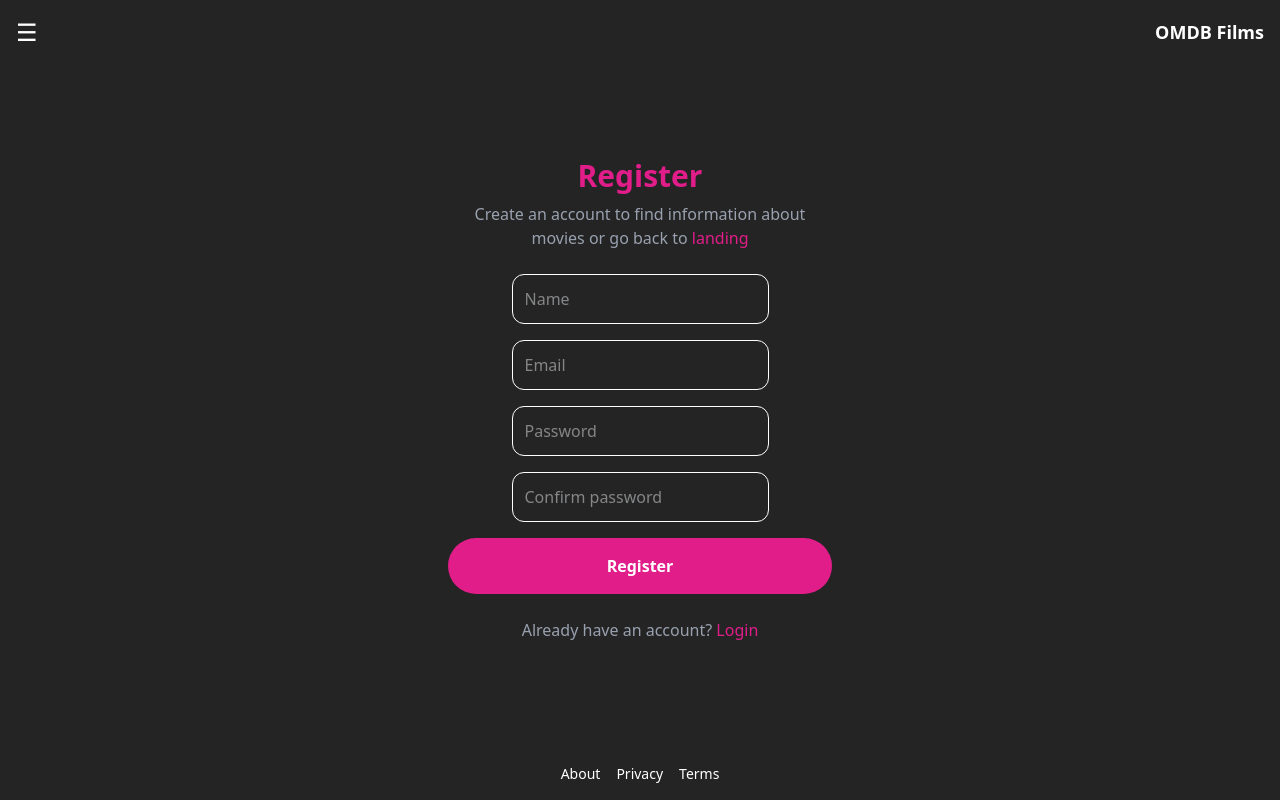
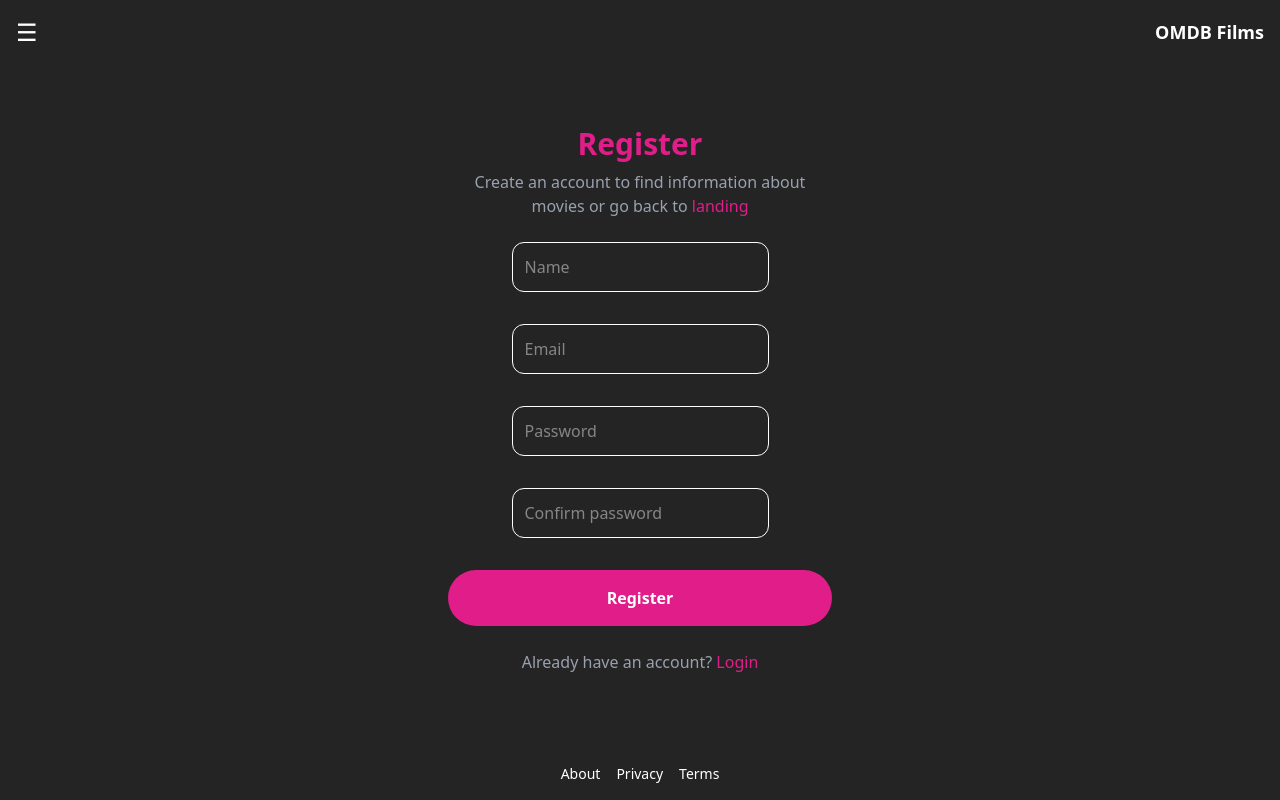
Before and after one commit to neuroflip/OMDBFilms, a React (Vite) app: page /register in a window 1280 px wide. Built offline with nearby package versions, Linux system fonts and the light colour scheme.

Commit message:
feat: register and login form validations before supabase integration

```diff
--- a/src/App.css
+++ b/src/App.css
@@ -26,4 +26,12 @@
   input {
     @apply border border-secondary rounded-xl p-3;
   }
+
+  .valid {
+    @apply border-secondary;
+  }
+
+  .invalid, .invalid:focus {
+    @apply border-primary;
+  }
 }
--- a/src/App.tsx
+++ b/src/App.tsx
@@ -3,6 +3,7 @@ import { RouterProvider } from "react-router/dom";
 import Landing from './pages/Landing/Landing'
 import RegisterForm from "./features/users/ResgisterForm/RegisterForm";
 import Login from "./features/users/Login/Login";
+import ErrorBoundary from "./components/ErrorBoundary/ErrorBoundary";
 
 import './App.css'
 import Header from "./components/Header/Header";
@@ -21,11 +22,11 @@ const router = createBrowserRouter([{
 }]);
 
 const App = () => {
-  return (<>
+  return (<ErrorBoundary fallback={ <p>There is a problem rendering the App. Please reload and try again.</p> }>
     <Header />
     <RouterProvider router={ router } />
     <Footer />
-  </>)
+  </ErrorBoundary>)
 }
 
 export default App
--- /dev/null
+++ b/src/components/ErrorBoundary/ErrorBoundary.tsx
@@ -0,0 +1,26 @@
+import * as React from "react";
+import type { ErrorBoundaryProps, ErrorBoundaryState } from "./ErrorBoundary.types";
+
+class ErrorBoundary extends React.Component<ErrorBoundaryProps, ErrorBoundaryState> {
+  public state: ErrorBoundaryState = {
+    hasError: false
+  };
+
+  public static getDerivedStateFromError(): ErrorBoundaryState {
+    return { hasError: true };
+  }
+
+  public componentDidCatch(error: Error, errorInfo: React.ErrorInfo) {
+    console.error("Uncaught error:", error, errorInfo);
+  }
+
+  public render() {
+    if (this.state.hasError) {
+      return this.props.fallback;
+    }
+
+    return this.props.children;
+  }
+}
+
+export default ErrorBoundary;
--- /dev/null
+++ b/src/components/ErrorBoundary/ErrorBoundary.types.ts
@@ -0,0 +1,10 @@
+type ErrorBoundaryProps = {
+    fallback: React.ReactElement,
+    children?: React.ReactNode
+}
+
+type ErrorBoundaryState = {
+  hasError: boolean;
+}
+
+export type { ErrorBoundaryProps, ErrorBoundaryState };
--- a/src/features/users/Login/Login.tsx
+++ b/src/features/users/Login/Login.tsx
@@ -1,6 +1,24 @@
+import * as React from "react";
 import { NavLink } from "react-router";
+import { emailSchema, loginFormValidates, setAndValidate } from "../helpers/validation";
 
 const Login = () => {
+    const [ email, setEmail ] = React.useState('');
+    const [ password, setPassword ] = React.useState('');
+
+    const onSubmitLoginForm = (formData: FormData) => {
+        if (loginFormValidates(formData)) {
+            setEmail('');
+            setPassword('');
+        }
+    }
+
+    const onPaswordChange = (event: React.ChangeEvent<HTMLInputElement>) => {
+        const value = (event.target as HTMLInputElement).value;
+
+        setPassword(value);
+    }
+
     return (<>
         <div className="w-full max-w-sm">
             <h2 className="text-3xl font-bold text-primary mb-2 text-center">Login</h2>
@@ -9,9 +27,11 @@ const Login = () => {
                 <NavLink to="/" className="link"> landing</NavLink>
             </p>
 
-            <form className="space-y-4">
-                <input type="email" placeholder="Email" />
-                <input type="password" placeholder="Password" />
+            <form className="space-y-4" action={ onSubmitLoginForm } noValidate>
+                <input type="email" id="email" name="email" placeholder="Email" onChange={ () => { setAndValidate(setEmail, 'email', emailSchema) }} value={ email } />
+                <div className="email__feedback"></div>
+                <input type="password" id="password" name="password" placeholder="Password" onChange={ onPaswordChange } value={ password } />
+                <div className="password__feedback"></div>
                 <button type="submit" className="button-primary"> Login </button>
             </form>
 
--- a/src/features/users/ResgisterForm/RegisterForm.tsx
+++ b/src/features/users/ResgisterForm/RegisterForm.tsx
@@ -1,6 +1,21 @@
 import { NavLink } from "react-router";
+import { emailSchema, registerFormValidates, nameSchema, passwordSchema, notEmptySchema, setAndValidate, validateConfirmPassword } from "../helpers/validation";
+import * as React from "react";
 
 const RegisterForm = () => {
+    const [ name, setName ] = React.useState('');
+    const [ email, setEmail ] = React.useState('');
+    const [ password, setPassword ] = React.useState('');
+    const [ repassword, setRepassword ] = React.useState('');
+    const onSubmitRegisterForm = (formData: FormData) => {
+        if (registerFormValidates(formData)) {
+            setName('');
+            setEmail('');
+            setPassword('');
+            setRepassword('');
+        }
+    }
+
     return (<>
         <div className="w-full max-w-sm">
         <h2 className="text-3xl font-bold text-primary mb-2 text-center">Register</h2>
@@ -9,11 +24,22 @@ const RegisterForm = () => {
                 <NavLink to="/" className="link"> landing</NavLink>
         </p>
 
-        <form className="space-y-4">
-            <input type="text" placeholder="Name" />
-            <input type="email" placeholder="Email" />
-            <input type="password" placeholder="Password" />
-            <input type="password" placeholder="Confirm password" />
+        <form className="space-y-4" action={ onSubmitRegisterForm } noValidate>
+            <input id="name" name="name" type="text" placeholder="Name"
+                onChange={ () => { setAndValidate(setName, 'name', nameSchema) }} value={ name } />
+            <div className="name__feedback"></div>
+            <input id="email" name="email" type="email" placeholder="Email"
+                onChange={ () => { setAndValidate(setEmail, 'email', emailSchema) }} value={ email } />
+            <div className="email__feedback"></div>
+            <input id="password" name="password" type="password" placeholder="Password"
+                onChange={ () => { setAndValidate(setPassword, 'password', passwordSchema) }} value={ password } />
+            <div className="password__feedback"></div>
+            <input id="repassword" name="repassword" type="password" placeholder="Confirm password"
+                onChange={ () => {
+                    setAndValidate(setRepassword, 'repassword', notEmptySchema);
+                    validateConfirmPassword();
+                }} value={ repassword } />
+            <div className="repassword__feedback"></div>
             <button type="submit" className="button-primary"> Register </button>
         </form>
 
--- /dev/null
+++ b/src/features/users/helpers/validation.ts
@@ -0,0 +1,130 @@
+const INVALIDCLASS = 'invalid';
+const VALIDCLASS = 'valid';
+
+import * as z from 'zod';
+
+const nameSchema = z.string().max(25).min(2, "The name must have at least 2 chars");
+const passwordSchema = z.string().min(6, {
+    message: "The password must be minimum 6 chars length"
+  }).refine((password) => /[A-Z]/.test(password), {
+    message: "The password must have at least one capital letter"
+  }).refine((password) => /[a-z]/.test(password), {
+    message: "The password must have at least one non capital letter"
+  }).refine((password) => /[0-9]/.test(password), {
+    message: "The password must have at least one number"
+  }).refine((password) => /[!@#$%^&*]/.test(password), {
+    message: "The password must have at least one special character (!@#$%^&*)"
+  });
+const notEmptySchema = z.string().min(1, {
+    message: "The password cannot be empty"
+  });
+const passwordConfirmationSchema = z.object({ password: passwordSchema, repassword: notEmptySchema}).refine((data) => data.password === data.repassword, {
+    message: "The password confirmation is incorrect"
+  });
+const emailSchema = z.email("The email is not in the correct format").min(5).max(50);
+
+const validateConfirmPassword = () => {
+  const feedbackElement = document.querySelector('.repassword__feedback');
+  const passwordElement = document.getElementById('password') as HTMLInputElement;
+  const repasswordElement = document.getElementById('repassword') as HTMLInputElement;
+  const result = z.safeParse(passwordConfirmationSchema, {
+    password: passwordElement.value,
+    repassword: repasswordElement.value
+    });
+
+  generateUIfeedback(result, feedbackElement, repasswordElement);
+
+  return result.success;
+}
+
+const validateInput = (feedbackSelector: string, elementId: string, value: string, schema: z.ZodString | z.ZodEmail | z.ZodObject) => {
+  const feedbackElement = document.querySelector(feedbackSelector);
+  const element = document.getElementById(elementId);
+  const result = z.safeParse(schema, value);
+
+  generateUIfeedback(result, feedbackElement, element);
+
+  return result.success;
+}
+
+const generateUIfeedback = (result: z.ZodSafeParseResult<string | Record<string, unknown>>, feedbackElement: Element | null, element: Element | null) => {
+  if (!result.success && feedbackElement && element) {
+    feedbackElement.textContent = result.error.issues[0].message;
+    element.classList.add(INVALIDCLASS);
+    element.classList.remove(VALIDCLASS);
+  } else if (result.success && feedbackElement && element) {
+    feedbackElement.textContent = '';
+    element.classList.remove(INVALIDCLASS);
+    element.classList.add(VALIDCLASS);
+  }
+}
+
+const setAndValidate = (setFunction: React.Dispatch<React.SetStateAction<string>>, elementId: string, schema: z.ZodString | z.ZodEmail | z.ZodObject) => {
+    const value = (document.getElementById(elementId) as HTMLInputElement).value;
+
+    setFunction(value);
+    validateInput(`.${elementId}__feedback`, elementId, value, schema);
+}
+
+
+const cleanErrorsOnSubmit = () => {
+  const nameFeedbackElement = document.querySelector('.name__feedback');
+  const passwordFeedbackElement = document.querySelector('.password__feedback');
+  const repasswordFeedbackElement = document.querySelector('.repassword__feedback');
+  const emailFeedbackElement = document.querySelector('.email__feedback');
+  const nameElement = document.getElementById('name');
+  const passwordElement = document.getElementById('password');
+  const repasswordElement = document.getElementById('repassword');
+  const emailElement = document.getElementById('email');
+
+  if (nameFeedbackElement && nameElement) {
+    nameFeedbackElement.textContent = '';
+    nameElement.classList.remove(INVALIDCLASS);
+    nameElement.classList.remove(VALIDCLASS);
+  }
+  if (passwordFeedbackElement && passwordElement) {
+    passwordFeedbackElement.textContent = '';
+    passwordElement.classList.remove(INVALIDCLASS);
+    passwordElement.classList.remove(VALIDCLASS);
+  }
+  if (repasswordFeedbackElement && repasswordElement) {
+    repasswordFeedbackElement.textContent = '';
+    repasswordElement.classList.remove(INVALIDCLASS);
+    repasswordElement.classList.remove(VALIDCLASS);
+  }
+  if (emailFeedbackElement && emailElement) {
+    emailFeedbackElement.textContent = '';
+    emailElement.classList.remove(INVALIDCLASS);
+    emailElement.classList.remove(VALIDCLASS);
+  }
+}
+
+const registerFormValidates = (formData: FormData) => {
+  const nameValidates = validateInput('.name__feedback', 'name', formData.get('name') as string || '', nameSchema);
+  const passwordValidates = validateInput('.password__feedback', 'password', formData.get('password') as string || '', passwordSchema);
+  const repasswordValidates = validateInput('.repassword__feedback', 'repassword', formData.get('repassword') as string || '', notEmptySchema) &&
+    validateConfirmPassword();
+  const emailValidates = validateInput('.email__feedback', 'name', formData.get('email') as string || '', emailSchema);
+
+  if (nameValidates && passwordValidates && repasswordValidates && emailValidates) {
+    cleanErrorsOnSubmit();
+
+    return true;
+  } else {
+    return false;
+  }
+}
+
+const loginFormValidates = (formData: FormData) => {
+  const passwordValidates = validateInput('.password__feedback', 'password', formData.get('password') as string || '', notEmptySchema);
+  const emailValidates = validateInput('.email__feedback', 'name', formData.get('email') as string || '', emailSchema);
+
+  if (passwordValidates && emailValidates) {
+    cleanErrorsOnSubmit();
+
+    return true;
+  } else {
+    return false;
+  }
+}
+export { validateInput, registerFormValidates, loginFormValidates, setAndValidate, validateConfirmPassword, nameSchema, passwordSchema, notEmptySchema, passwordConfirmationSchema, emailSchema };
```
